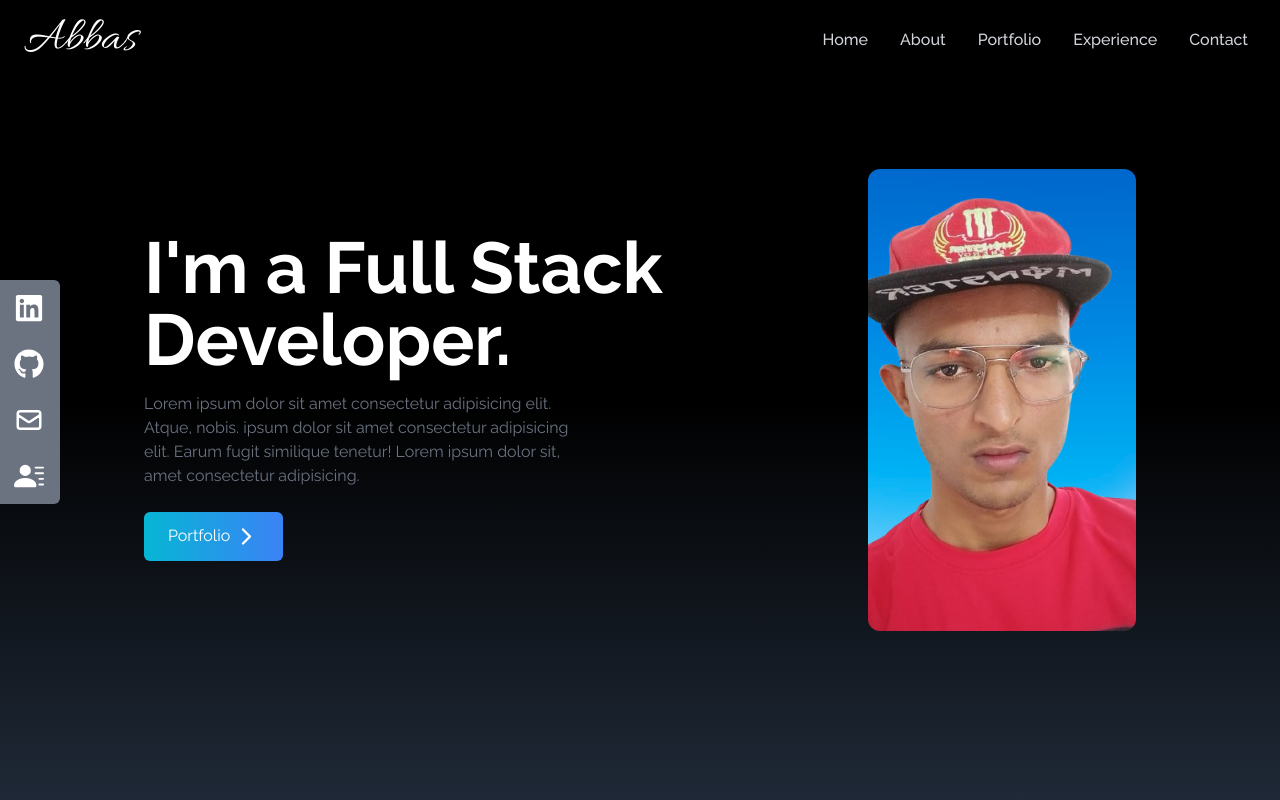
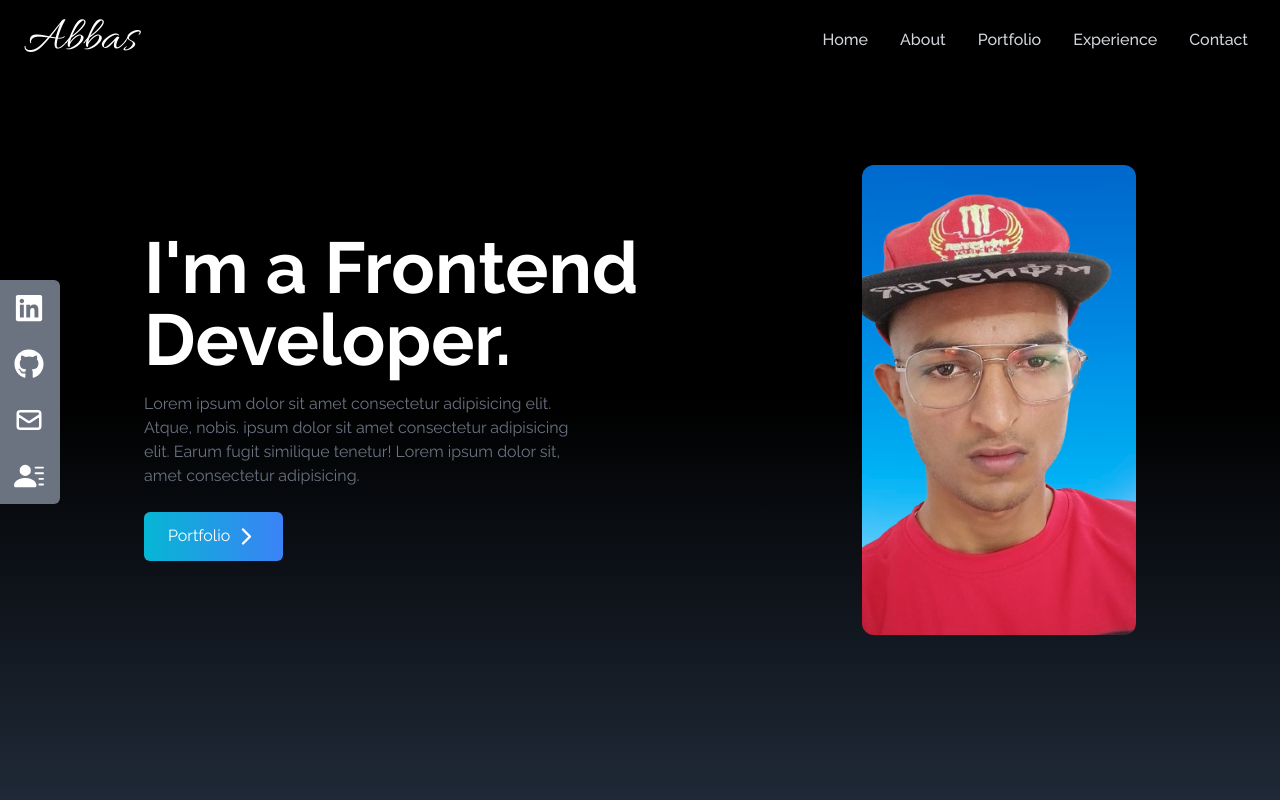
Before and after one commit to AbbasGawali/myportfolioreact, a React (Create React App) app: page / in a window 1280 px wide. Shown: the top 800 px of the page. Built offline with nearby package versions, Linux system fonts and the light colour scheme.

Commit message:
minor refactor

```diff
--- a/src/assets/components/Home.jsx
+++ b/src/assets/components/Home.jsx
@@ -11,7 +11,7 @@
       <div className="mx-auto max-w-screen-lg flex flex-col items-center justify-center sm:min-h-full  px-4 md:flex-row  ">
         <div className="flex flex-col justify-center h-full  mt-40  md:mt-0  ">
           <h2 className="text-4xl sm:text-7xl font-bold text-white">
-            I'm a Full Stack Developer.
+            I'm a Frontend Developer.
           </h2>
           <p className="text-gray-500 py-4 max-w-md">
             Lorem ipsum dolor sit amet consectetur adipisicing elit. Atque,
@@ -21,7 +21,12 @@
           </p>
 
           <div className="">
-            <Link to="portfolio" smooth duration={500} className="group text-white bg-gradient-to-r w-fit px-6 py-3 my-2 flex items-center rounded-md from-cyan-500 to-blue-500 cursor-pointer ">
+            <Link
+              to="portfolio"
+              smooth
+              duration={500}
+              className="group text-white bg-gradient-to-r w-fit px-6 py-3 my-2 flex items-center rounded-md from-cyan-500 to-blue-500 cursor-pointer "
+            >
               Portfolio
               <span className="group-hover:rotate-90 duration-300">
                 <IoIosArrowForward size={25} className="ml-1" />
```
